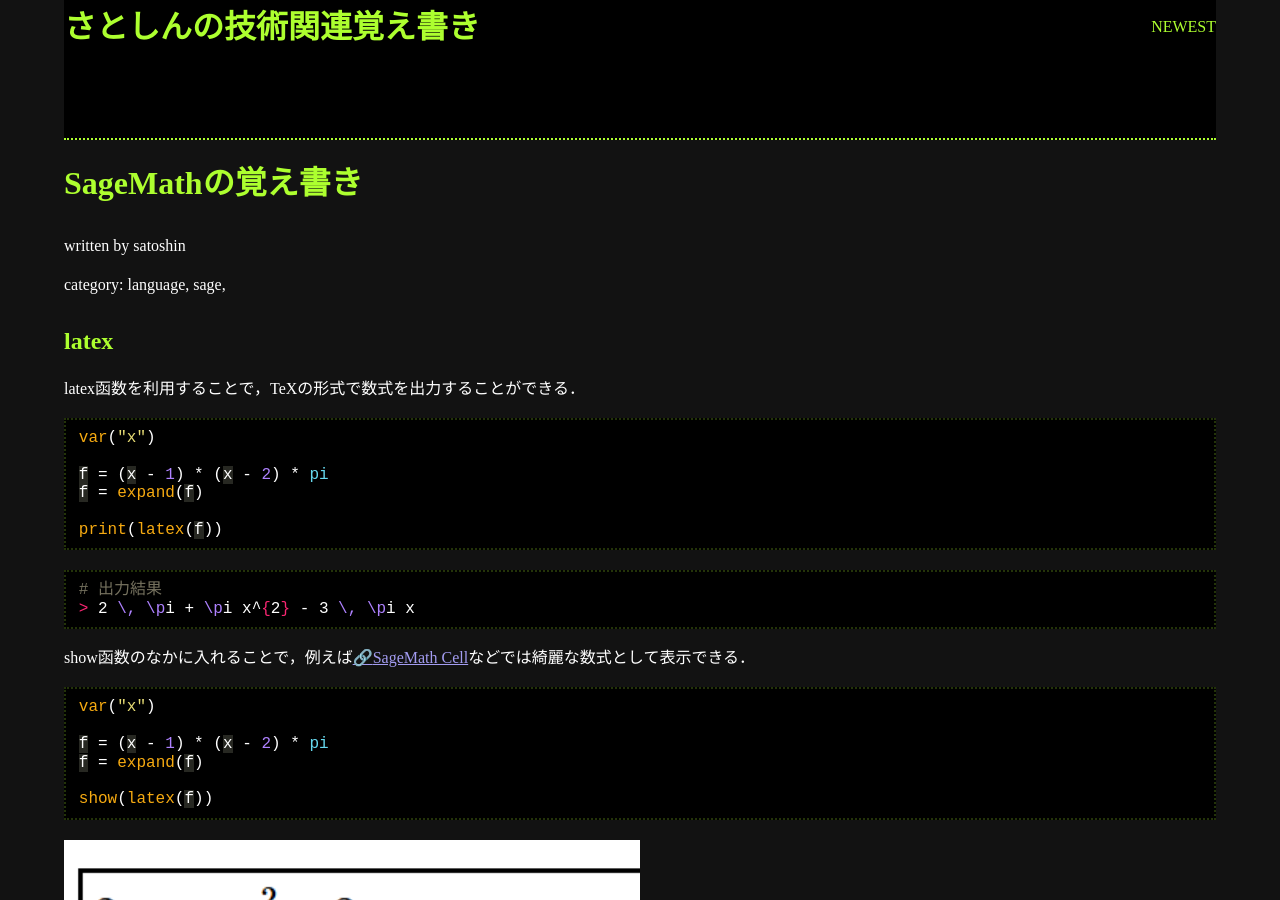
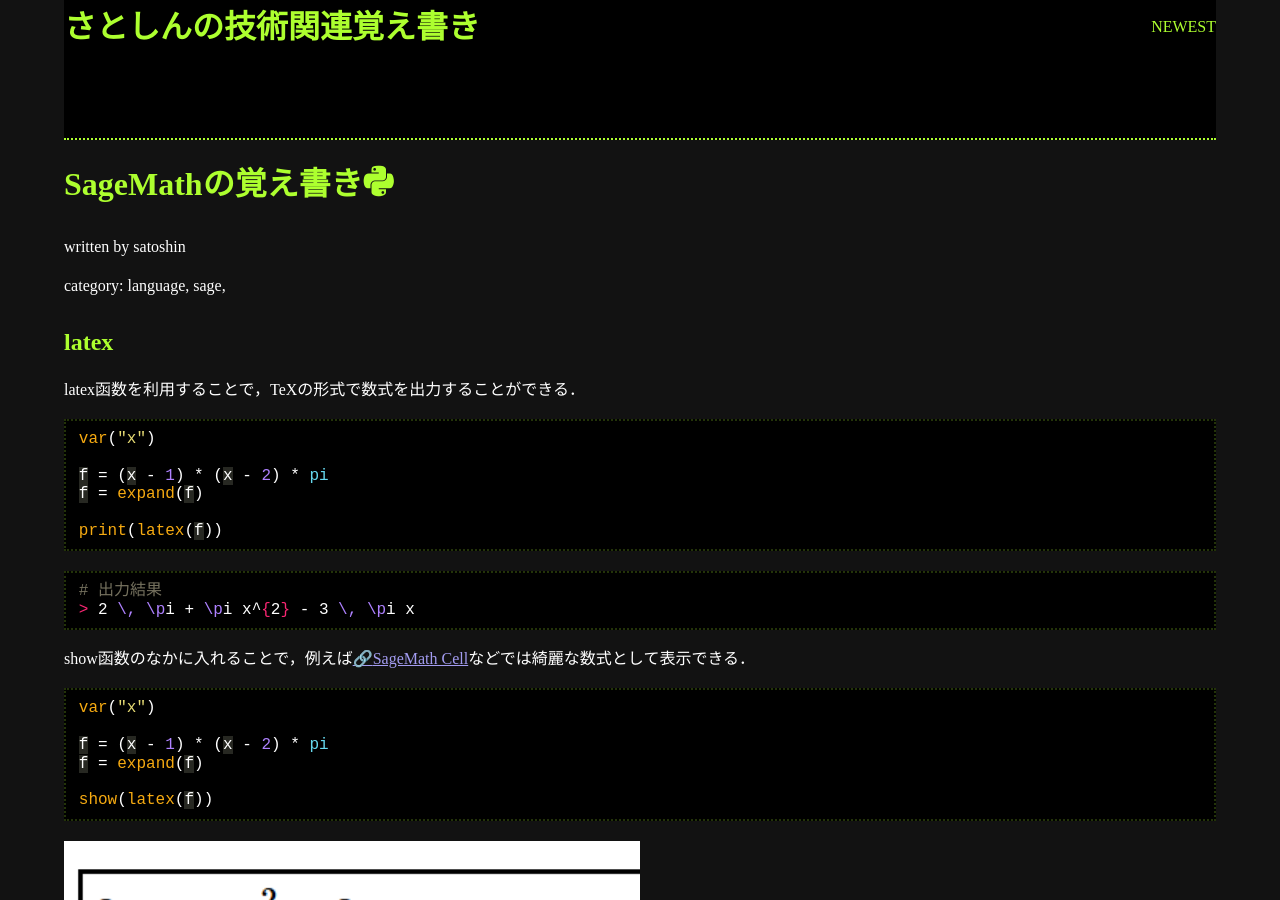
Before and after one commit to satoshin-des/SatoshinTechBlog, a Jekyll site: the page built from _posts/2026-10-30-sage.html, in a window 1280 px wide and 900 px high. Built offline with Jekyll 4.4.1, drawn with Linux system fonts in a browser that asks for light colours.

Commit message:
2026-10-30-sage.html の更新

```diff
--- a/_posts/2026-10-30-sage.html
+++ b/_posts/2026-10-30-sage.html
@@ -1,6 +1,6 @@
 ---
 layout: post
-title: SageMathの覚え書き
+title: SageMathの覚え書き<i class="devicon-python-plain"></i>
 date: 2026-10-30
 categories: [language, sage]
 author: satoshin
```
